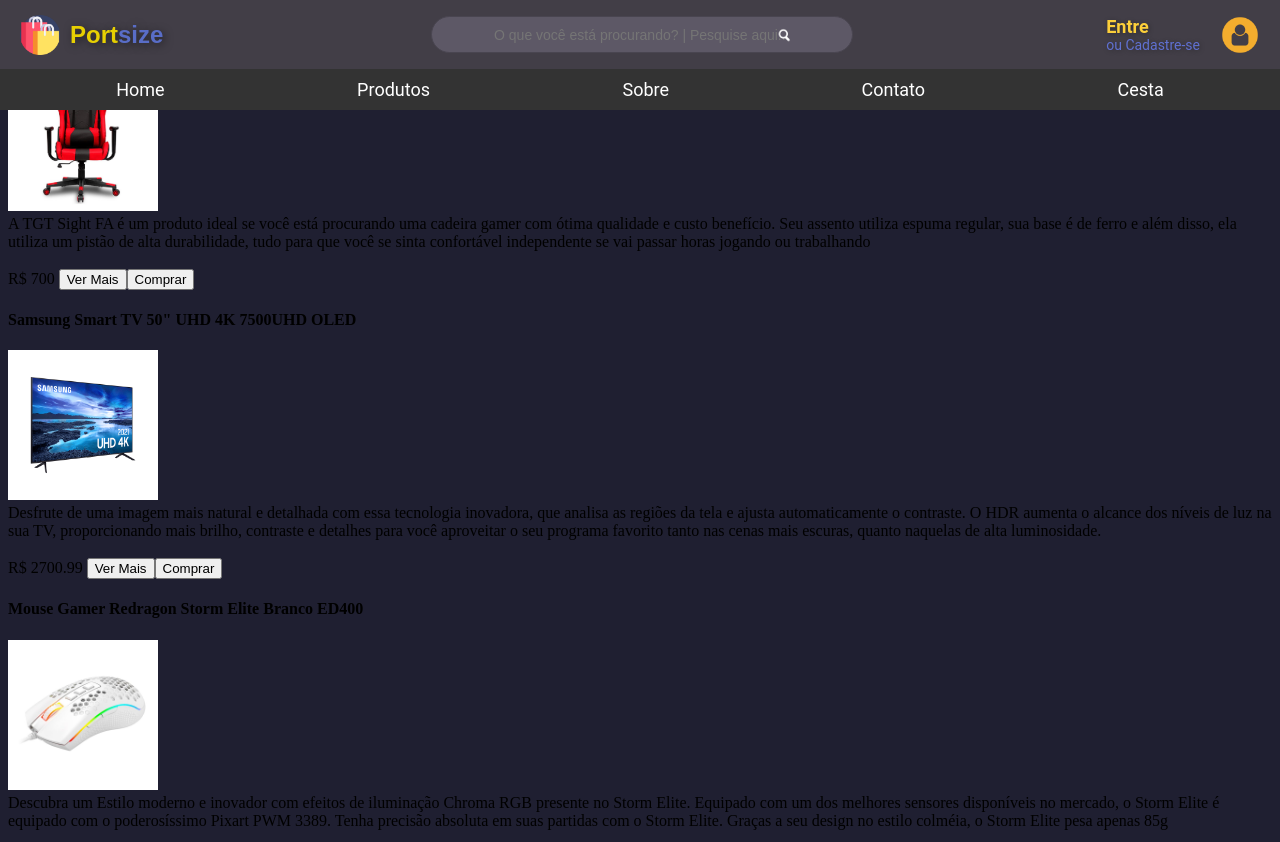
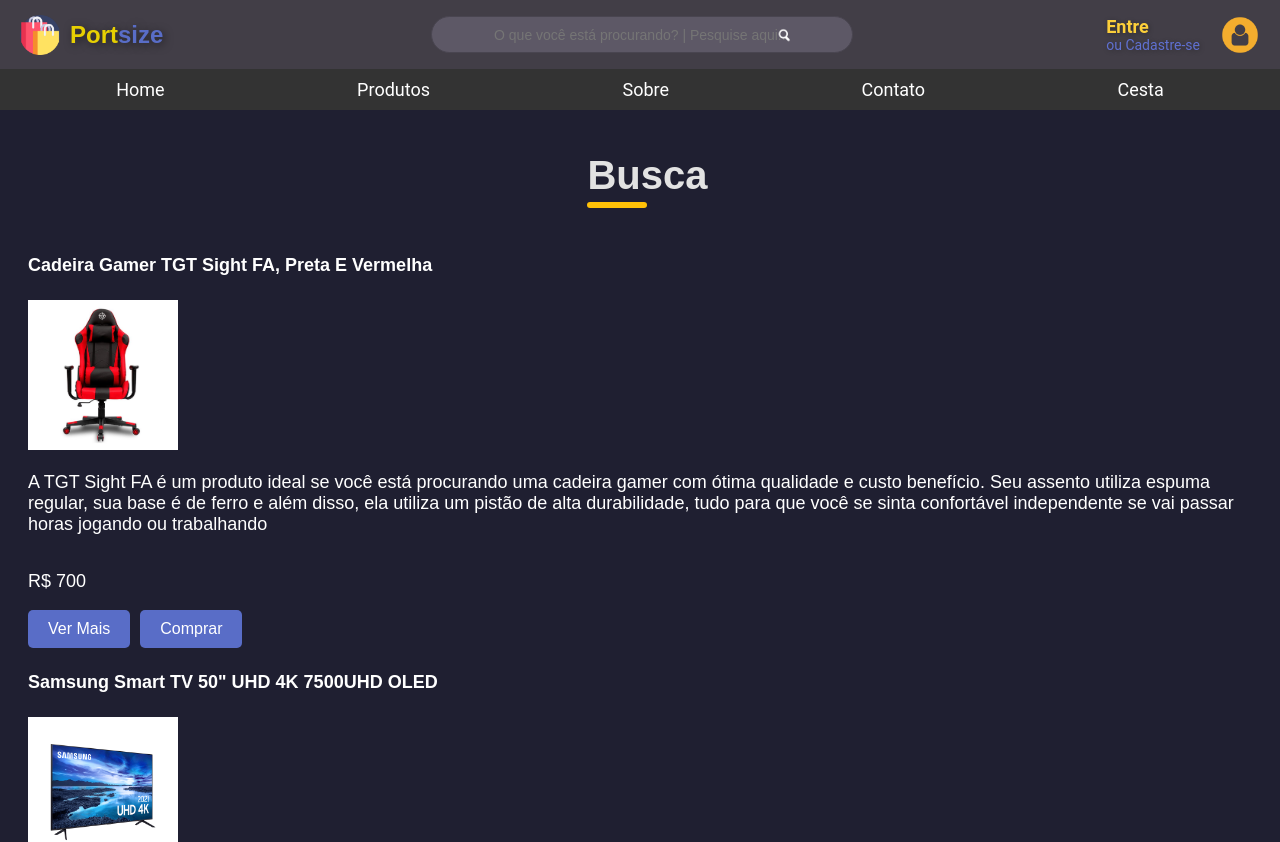
Before and after one commit to gomeslpedro/loja, an Angular app: page /busca in a window 1280 px wide. Shown: the top 842 px of the page. Built offline with nearby package versions, Linux system fonts and the light colour scheme.

Commit message:
Busca - atualizações

```diff
--- a/src/app/busca/busca.component.css
+++ b/src/app/busca/busca.component.css
@@ -0,0 +1,91 @@
+.spacer {
+    height: 65px;
+}
+
+.content {
+    display: flex;
+    justify-content: space-around;
+    padding: 20px;
+    flex-wrap: wrap;
+}
+
+.busca-header {
+    text-align: center;
+    display: flex;
+    justify-content: center;
+    align-items: center;
+    margin-top: 27px;
+
+}
+
+.busca-header h2 {
+    font-size: 2.5rem;
+    font-weight: bold;
+    color: #e2e2e2;
+    margin-left: 15px;
+    display: inline-block;
+    position: relative;
+    font-family: Arial, sans-serif;
+}
+
+.busca-header h2::before {
+    content: '';
+    width: 60px;
+    height: 6px;
+    background-color: #ffc107;
+    position: absolute;
+    bottom: -10px;
+    left: 0;
+    border-radius: 10px;
+}
+
+.content {
+    display: flex;
+    justify-content: space-around;
+    padding: 20px;
+    flex-wrap: wrap;
+}
+
+.mensagemNaoEncontrou{
+    color: yellow;
+    font-family: 'Arial', sans-serif;
+    font-size: 18px;
+}
+
+.nomeItem, .itemDescritivo, .itemValor{
+    color: white;
+    font-family: 'Arial', sans-serif;
+    font-size: 18px;
+}
+
+.botaoCompra, .botaoDetalhe {
+    background-color: #596dc7;
+    color: white;
+    border: none;
+    padding: 10px 20px;
+    border-radius: 5px;
+    cursor: pointer;
+    font-size: 16px;
+    margin-right: 10px;
+}
+
+.botaoCompra:hover, .botaoDetalhe:hover {
+    background-color: #454cb9;
+}
+
+.conteudoProduto{
+    text-align: center;
+    width: 17%;
+    background-color: #fff;
+    border-radius: 10px;
+    box-shadow: 0 4px 8px rgba(0, 0, 0, 0.1);
+    padding: 20px;
+    transition: transform 0.3s ease;
+    margin: 0 6px;
+}
+
+.containerProduto{
+    display: flex;
+    flex-direction: row;
+    flex-wrap: wrap;
+}
--- a/src/app/busca/busca.component.html
+++ b/src/app/busca/busca.component.html
@@ -1,21 +1,28 @@
-<h4>{{mensagem}}</h4>
-
-
-
-<h3 class="produtos" *ngIf="lista.length<=0">
-não foram encontrados produtos em sua pesquisa</h3>
+<div class="spacer"></div>
+<div class="content">
+    <div class="busca">
+        <div class="busca-header">
+            <h2>Busca</h2>
+        </div>
+<div class="mensagemNaoEncontrou">
+    <h3 class="produtos" *ngIf="lista.length===0">
+    Não foram encontrados produtos em sua pesquisa
+    </h3>
+</div>
 
 
 
     <div *ngFor="let item of lista">
-<div *ngIf="item.descritivo.toLowerCase().indexOf(filtro.toLowerCase())>=0">
+        <div *ngIf="item.nome.toLowerCase().indexOf(filtro.toLowerCase())>=0">
+            <div class="nomeItem">
                 <h4>{{item.nome}}</h4>
+            </div>
                 <img src="{{item.imagem}}"
-width="150px"><br>
-{{item.descritivo}}
+                width="150px"><br><br>
+                <div class="itemDescritivo">{{item.descritivo}}</div>
                 <br><br>
-R$ {{item.valor}}
-<button (click)="verDetalhe(item)">Ver Mais</button>
-<button *ngIf="item.quantidade>0" (click)="adicionarItem(item)">Comprar</button>
+                <div class="itemValor">R$ {{item.valor}}</div><br>
+                <button class="botaoDetalhe" (click)="verDetalhe(item)">Ver Mais</button>
+                <button class="botaoCompra" *ngIf="item.quantidade>0" (click)="adicionarItem(item)">Comprar</button>
         </div>
     </div>
--- a/src/app/busca/busca.component.ts
+++ b/src/app/busca/busca.component.ts
@@ -18,14 +18,9 @@
   ngOnInit(){
     this.sharedService.currentSearchTerm.subscribe(term => {
       this.searchTerm = term;
-      this.applySearchLogic();
+      this.filtro = this.searchTerm;
     })
   }
-
-    applySearchLogic() {
-      console.log("Aplicando lógica de busca para:");
-    }
-
 
   searchTerm: string = '';
   public mensagem: string="";
@@ -139,7 +134,7 @@
     let jsonCliente = localStorage.getItem("cliente");
     let cesta: Cesta = new Cesta();
     let item: Item = new Item();
-    if(json==null){      //CESTA NAO EXISTE
+    if(json==null){
         item.codigo=obj.id;
         item.produto=obj;
         item.quantidade=1;
@@ -148,18 +143,18 @@
         cesta.total = obj.valor;
         cesta.itens.push(item);
         if(jsonCliente!=null) cesta.cliente = JSON.parse(jsonCliente);
-    } else {  //CESTA EXISTE
+    } else {
       let achou = false;
       cesta = JSON.parse(json);
       for(let i=0; i<cesta.itens.length; i++){
-        if(cesta.itens[i].codigo==obj.id){  //ITEM JA EXISTE
+        if(cesta.itens[i].codigo==obj.id){
           cesta.itens[i].quantidade = cesta.itens[i].quantidade + 1;
           cesta.itens[i].valor =  cesta.itens[i].quantidade * cesta.itens[i].produto.valor;
           achou = true;
           break;
         }
       }
-      if(!achou){  //ITEM NAO EXISTE
+      if(!achou){
         item.codigo=obj.id;
         item.produto=obj;
         item.quantidade=1;
@@ -168,7 +163,7 @@
       }
     }
 
-    cesta.total = 0; //ATUALIZA O VALOR TOTAL DA CESTA
+    cesta.total = 0;
     for(let i=0; i<cesta.itens.length; i++){
       cesta.total= cesta.itens[i].valor + cesta.total;
     }
--- a/src/app/header/header.component.html
+++ b/src/app/header/header.component.html
@@ -7,7 +7,7 @@
     </div>
 
     <div class="center-content">
-      <input type="text" [(ngModel)]="filtro"
+      <input type="text"
       class="search-bar" placeholder="O que você está procurando? | Pesquise aqui..." (input)="onSearchChange($event)">
       <img src="/lupa.png" (click)="navigateToBusca()" alt="Pesquisar" class="search-icon">
     </div>
--- a/src/app/header/header.component.ts
+++ b/src/app/header/header.component.ts
@@ -13,8 +13,6 @@
 })
 
 export class HeaderComponent {
-
-  public filtro: string="";
 
   constructor(
     private router: Router,
```
Lines whose indentation alone changed are shown as unchanged.
